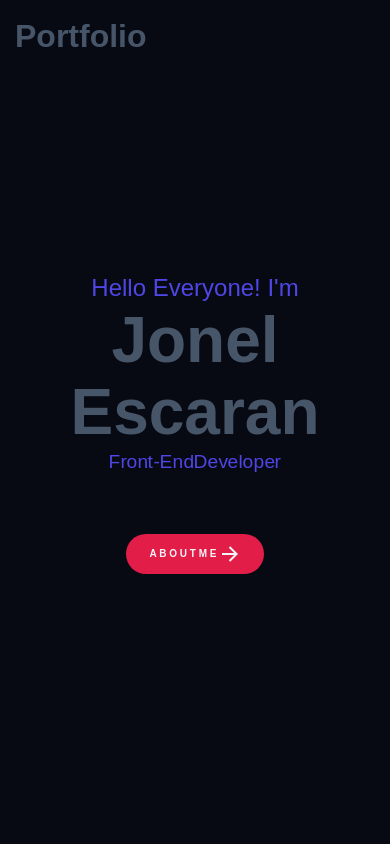
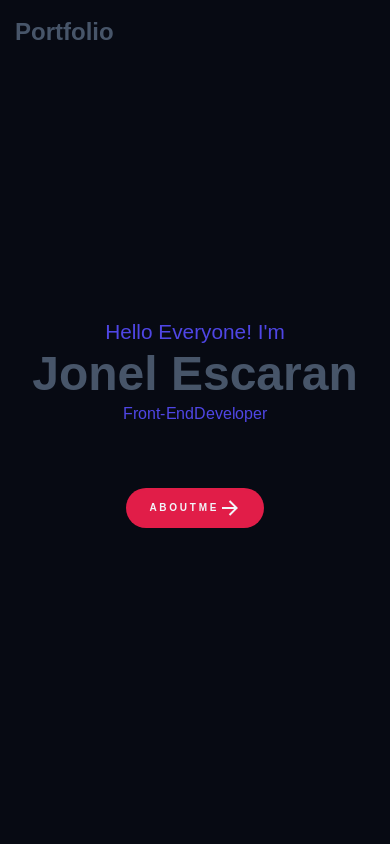
Before and after one commit to jonel123437/portfolioo, a plain HTML site: page index.html in a window 390 px wide. Shown: the top 844 px of the page. Drawn offline with Linux system fonts and the light colour scheme; a web font is replaced by a local one.

Commit message:
Add files via upload

```diff
--- a/assets/css/responsive.css
+++ b/assets/css/responsive.css
@@ -46,16 +46,19 @@
         text-align: center;
     }
     .hello {
-        font-size: 1.5rem;
+        font-size: 1.3rem;
     }
     .jonel {
-        font-size: 4rem;
+        font-size: 3rem;
     }
     .pp {
-        font-size: 1.2rem;
+        font-size: 1rem;
     }
     .animated-button {
         font-size: 10px;
         padding: 5px 30px;
     }
+    .header_title {
+        font-size: 1.5rem;
+    }
 }
```
